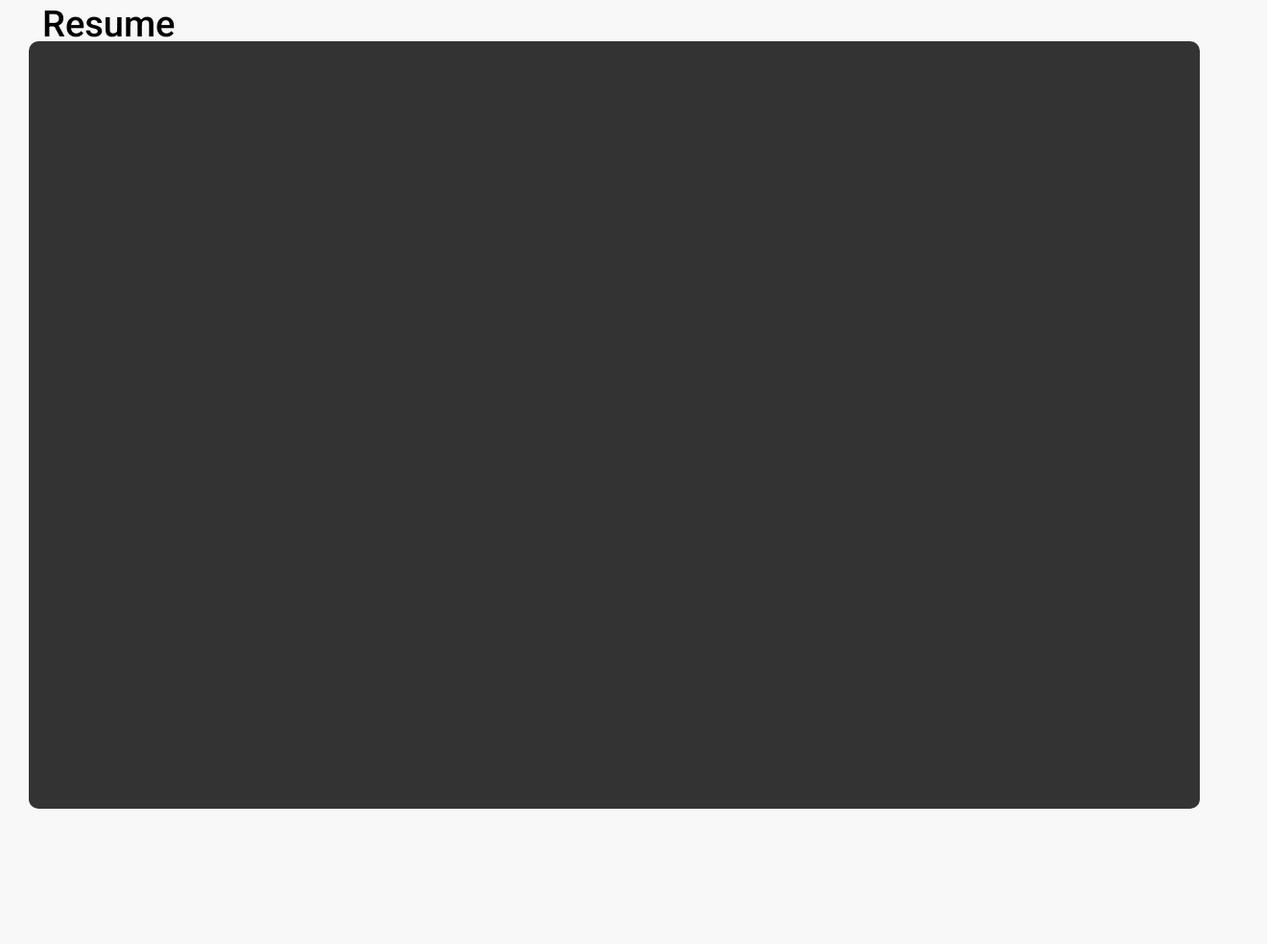
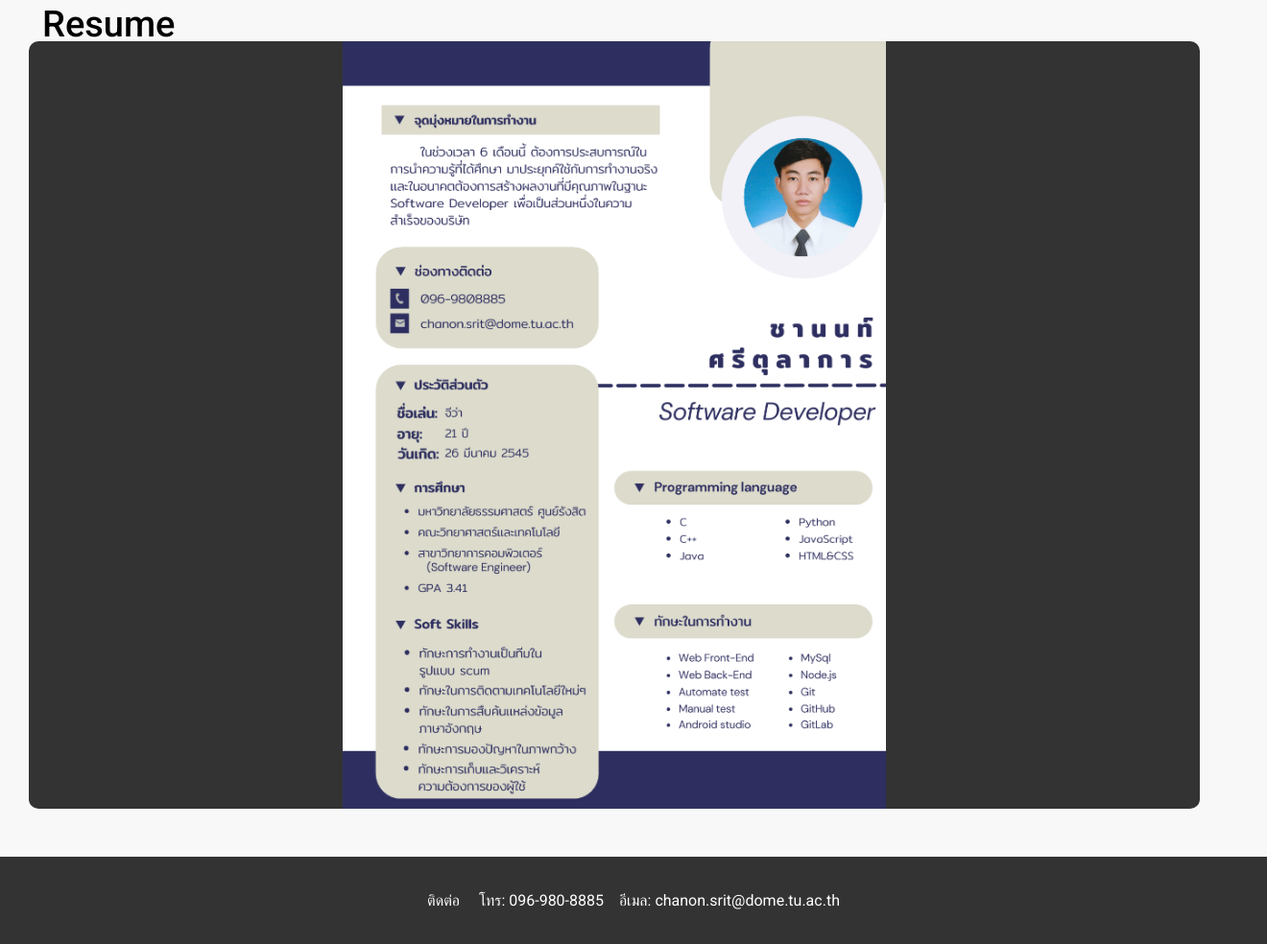
Before and after one commit to Chanon-Srit/CS369_grid, a plain HTML site: page index.html in a window 1280 px wide. Shown: the part 2467-3451 px from the top of the page at 96% size, 1320 px wide, since content can reach past the window. Before the commit the page ends 3360 px from the top, so only its background shows below. Drawn offline with Linux system fonts and the light colour scheme.

Commit message:
add footer and Resume page(add zoom function)

```diff
--- a/index.html
+++ b/index.html
@@ -9,11 +9,11 @@
     <link href="styles/general.css" rel="stylesheet">
     <link href="styles/header.css" rel="stylesheet">
     <link href="styles/contents.css" rel="stylesheet">
+    <link href="styles/footer.css" rel="stylesheet">
 
     <title>ChanonPage</title>
 
     <style>
-
 
 
     </style>
@@ -190,15 +190,19 @@ Football player
     font-family: roboto;
     font-size: 38px;
     font-weight: 500;">Resume</div>
-    <div class="vertical-container" style="
+    <!-- <div class="descripstion"></div> -->
+    <div class="resume-container" style="
         flex: 1;
+        border-radius: 10px;
         background-color: #333;
-        border-radius: 10px;
         ">
+        <div class="resume-content" id="resume-content">   </div>
+      </div>
+      </div>
 
-      </div>
-    </div>
-
+  <div class="footer">
+        <pre>ติดต่อ     โทร: 096-980-8885    อีเมล: chanon.srit@dome.tu.ac.th</pre>
+  </div>
     <script>
       document.addEventListener('scroll', function() {
           var sections = document.querySelectorAll('.container');
@@ -214,6 +218,9 @@ Football player
               }
           });
       });
+  document.getElementById("resume-content").addEventListener("click", function() {
+          this.classList.toggle("full-size");
+  });
   </script>
 </body>
 </html>
--- a/styles/contents.css
+++ b/styles/contents.css
@@ -27,6 +27,37 @@
     background-color: #333; /* Adjust background color as needed */
     margin: 5px; /* Adjust margin as needed */
   }
+
+  .resume-container {
+    position: relative;
+    display: flex;
+    height: 100vh;
+    }
+
+    .resume-content {
+    flex: 1;
+    background-image: url('resume-1.png');
+    background-size:contain; /* Cover the entire content area */
+    background-position: center; /* Center the image */
+    background-repeat: no-repeat; /* Prevent the image from repeating */
+    /* You can add more styles to the content if needed */
+    cursor: pointer;
+    }
+
+    .full-size {
+      position: fixed;
+      top: 0;
+      left: 0;
+      width: 100%;
+      height: 100%;
+      z-index: 1000;
+      background-color: rgba(0, 0, 0, 0.8);
+      background-image: url('resume-1.png'); /* Corrected path using forward slash */
+      background-size: contain;
+      background-position: center;
+      background-repeat: no-repeat;
+      cursor: zoom-out;
+      }
 
 
   @media only screen and (max-width: 1100px) {
--- /dev/null
+++ b/styles/footer.css
@@ -0,0 +1,8 @@
+.footer {
+    background-color: #333;
+    color: #fff;
+    padding: 20px;
+    text-align: center;
+    bottom: 0;
+    width: 100%;
+  }
--- a/styles/general.css
+++ b/styles/general.css
@@ -3,6 +3,7 @@ html {
     scroll-behavior: smooth;
 }
 body {
+    position: relative;
     margin: 0;
     padding: 0;
     font-size: 16px;
```
Also changed, not shown: styles/resume-1.png (added).
